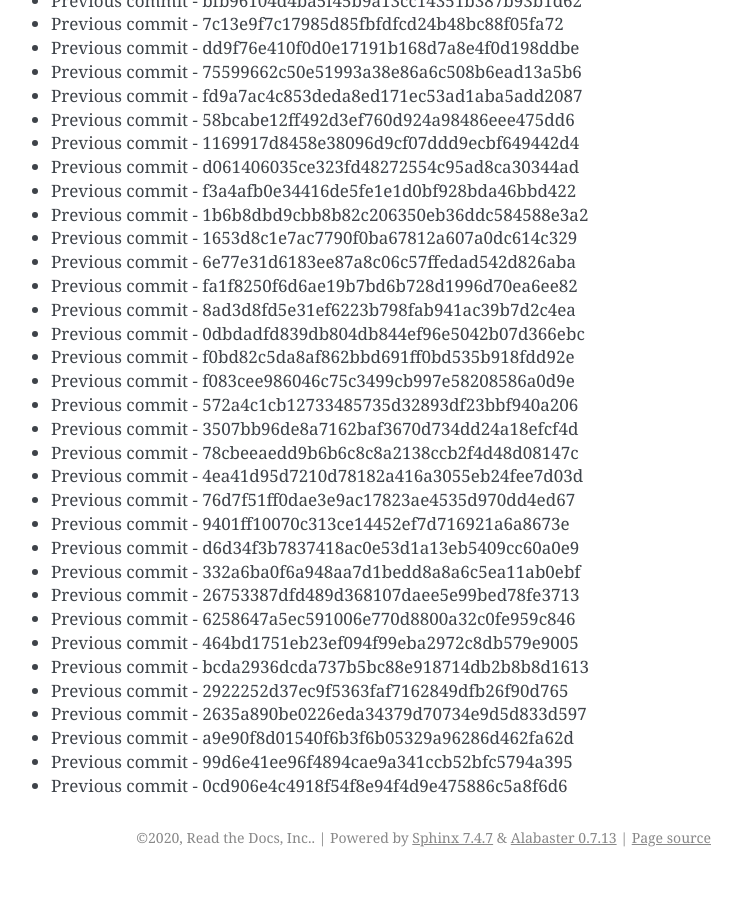
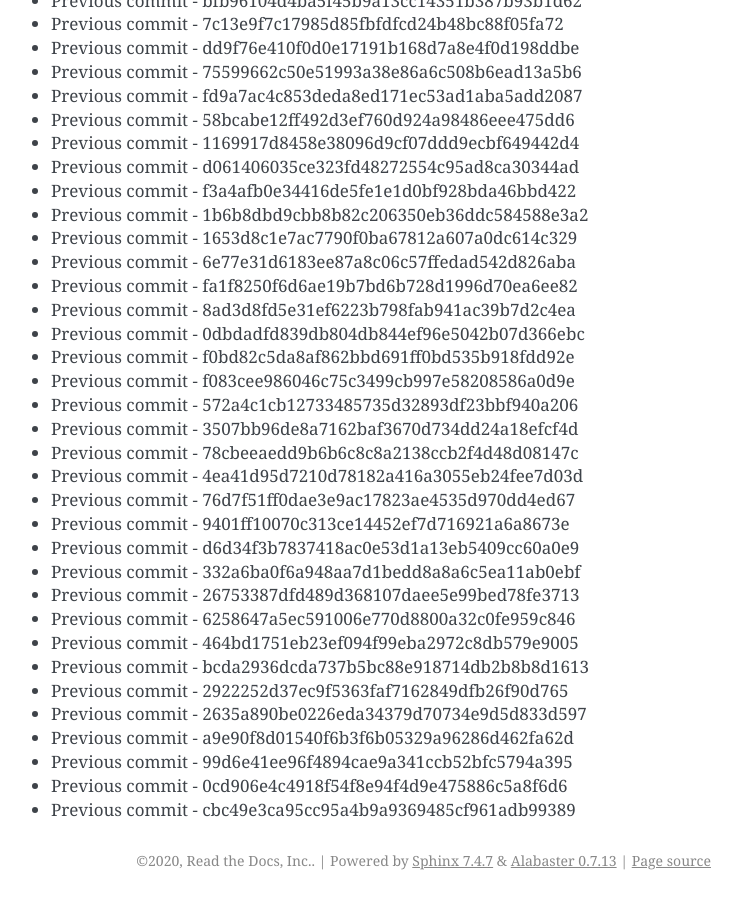
Before and after one commit to readthedocs/rtd-git-stresstest, a Sphinx documentation site: the page built from docs/updates.rst, in a window 1280 px wide and 900 px high, scrolled down 55602 px. Shown: the whole window, without its empty margins (399-1141 px from the left). Built offline with Sphinx 7.4.7, drawn with Linux system fonts in a browser that asks for light colours; before the commit the page ends 56479 px from its top, so only the background shows below that.

Commit message:
Generating commit from previous: cbc49e3ca95cc95a4b9a9369485cf961adb99389

```diff
--- a/docs/updates.rst
+++ b/docs/updates.rst
@@ -2368,3 +2368,4 @@ It can be tested for any performance characteristics.
 * Previous commit - a9e90f8d01540f6b3f6b05329a96286d462fa62d
 * Previous commit - 99d6e41ee96f4894cae9a341ccb52bfc5794a395
 * Previous commit - 0cd906e4c4918f54f8e94f4d9e475886c5a8f6d6
+* Previous commit - cbc49e3ca95cc95a4b9a9369485cf961adb99389
```
